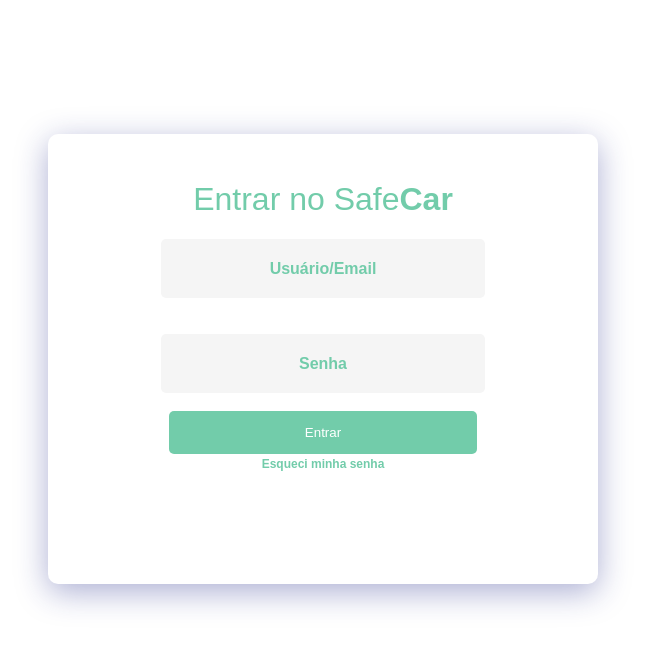
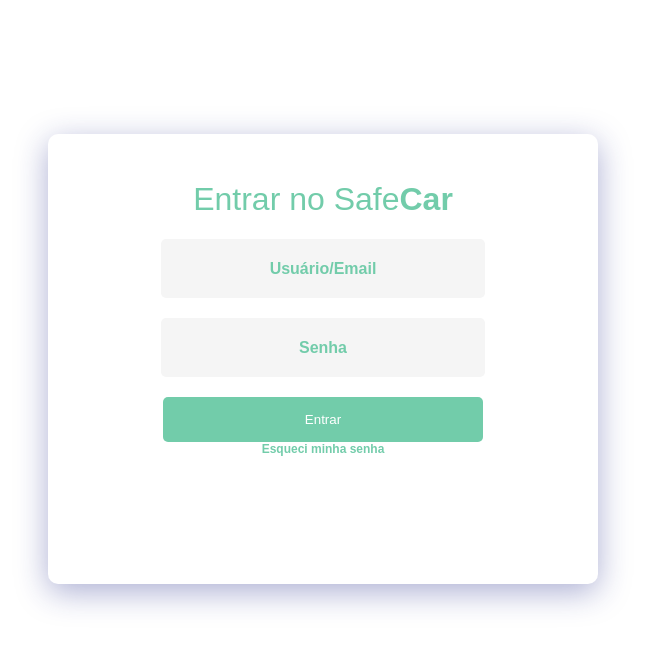
Before and after one commit to MarlonKoiti/InsureCompany-project, a React (Vite) app: page /login in a window 1280 px wide. Shown: the top 646 px of the page, without its empty margins (317-962 px from the left). Built offline with nearby package versions, Linux system fonts and the light colour scheme.

Commit message:
Styled: Login + Forgod

```diff
--- a/src/Pages/EsqueciSenha/index.tsx
+++ b/src/Pages/EsqueciSenha/index.tsx
@@ -1,27 +1,27 @@
 import React from "react";
 import Button from "../../Componentes/button";
-import { Structure } from "../../Componentes/structure";
-import { Input1 } from "./style";
+import { Layout , StyledInput } from "./style";
 
 export default function AppForget(){
   return(
-  <Structure>
-    <h1>Encontre sua conta do <span id="safe">Safe</span>Car</h1>
-    <Input1
-        placeholder="Digite seu e-mail"
+  <Layout>
+    <h1>Encontre sua conta do Safe<span>Car</span></h1>
+    <StyledInput
+        placeholder="Digite seu e-mail ou nome de usuário"
     />
     <Button
-        margin-top="2rem"
-        border="3px"
-        background="blue"
-        height = "6vh"
+        margin="0px 0px 20px 0px"
+        padding="1vh"
+        border="none"
+        background="#72CCAA"
+        width = "350px"
+        height = "45px"
         onClick={() => {alert("Botão funcionando")}}
-        radius = "12%"
-        width = "12vh"
+        radius = "5px"
         textcolor="white"
-        children = "Entrar"
+        children = "Buscar"
       />
-  </Structure>
+  </Layout>
 
   )
 }
--- a/src/Pages/EsqueciSenha/style.ts
+++ b/src/Pages/EsqueciSenha/style.ts
@@ -1,12 +1,49 @@
 import styled from "styled-components";
 
-export const Input1 = styled.input`
+export const Layout = styled.div`
+    font-family: Poppins, sans-serif;
+    display: flex;
+    align-items: center;
+    flex-direction: column;
+    padding: 2%;
+    background: white;
+    box-shadow: 0 8px 32px 0 rgba(31, 38, 135, 0.37);
+    backdrop-filter: blur(8.5px);
+    -webkit-backdrop-filter: blur(8.5px);
+    border-radius: 10px;
+    width: 600px;
+    height: 400px;
+    h1 {
+        font-weight: 300;
+        color: #72CCAA;
+        font-size: 25px;
+    }
+    span {
+        font-weight: bold;
+    }
+  `
+
+export const StyledInput = styled.input`
     display: block;
-    margin-top: 40px;
-    width: 15rem;
-    height: 2rem;
-    border-radius: 2rem;
-    border: 4px solid #0000;
-    box-shadow: 0.0625rem 0.25rem 0.5rem #000000;
+    margin: 40px 0px 100px 0px;
+    text-align: center;
+    width: 350px;
+    height: 45px;
+    border: none;
+    outline: none;
+    background-color: #F5F5F5;
     transition: 0.5s;
+
+    &:focus {
+        display: inline-block;
+        box-shadow: 0 0 0 0.2rem #72CCAA;
+        backdrop-filter: blur(12rem);
+        border-radius: 1rem;
+    }
+    &::placeholder {
+        color: #72CCAA;
+        text-align: center;
+        font-size: 1rem;
+        font-weight: bold;
+    }
 `
--- a/src/Pages/Login/index.tsx
+++ b/src/Pages/Login/index.tsx
@@ -12,15 +12,14 @@
     <Layout>
     <h1>Entrar no Safe<span>Car</span></h1>
     <StyledInput placeholder="Usuário/Email"/>
-    <br /><br />
-    <StyledInput placeholder="Senha"/> <br />
+    <StyledInput placeholder="Senha"/>
       <Button
         margin="0px 0px 20px 0px"
         padding="1vh"
         border="none"
         background="#72CCAA"
-        height = "43px"
-        width = "308px"
+        height = "45px"
+        width = "320px"
         onClick={() => {alert("Botão funcionando")}}
         radius = "5px"
         textcolor="white"
--- a/src/Pages/Login/style.ts
+++ b/src/Pages/Login/style.ts
@@ -2,6 +2,7 @@
 //import * as Image from "../../Assets/fundo.jpg";
 
 export const SpanForgot = styled.span`
+  display: flex;
   color:#72CCAA;
   font-size: 12px;
 `
@@ -25,6 +26,7 @@
   span {
     font-weight: bold;
   }
+
   @media only screen and (min-width: 1280px) {
     width: 500px;
     height: 400px;
@@ -35,7 +37,7 @@
 
 export const StyledInput = styled.input`
   background-color:#F5F5F5;
-  border-radius: 0.3125rem;
+  border-radius: 5px;
   width: 308px;
   height: 43px;
   padding: 1vh;
@@ -43,11 +45,14 @@
   outline: none;
   color: black;
   font-size: 1rem;
-  font-weight: bold;
+  font-weight: normal;
+  margin-bottom: 20px;
+  transition: 0.5s;
+  text-align: center;
 
   &:focus {
     display: inline-block;
-    box-shadow: 0 0 0 0.2rem #b9abe0;
+    box-shadow: 0 0 0 0.2rem #72CCAA;
     backdrop-filter: blur(12rem);
     border-radius: 1rem;
   }
@@ -55,5 +60,6 @@
     color: #72CCAA;
     font-size: 1rem;
     text-align:center;
+    font-weight: bold;
   }
 `;
```
